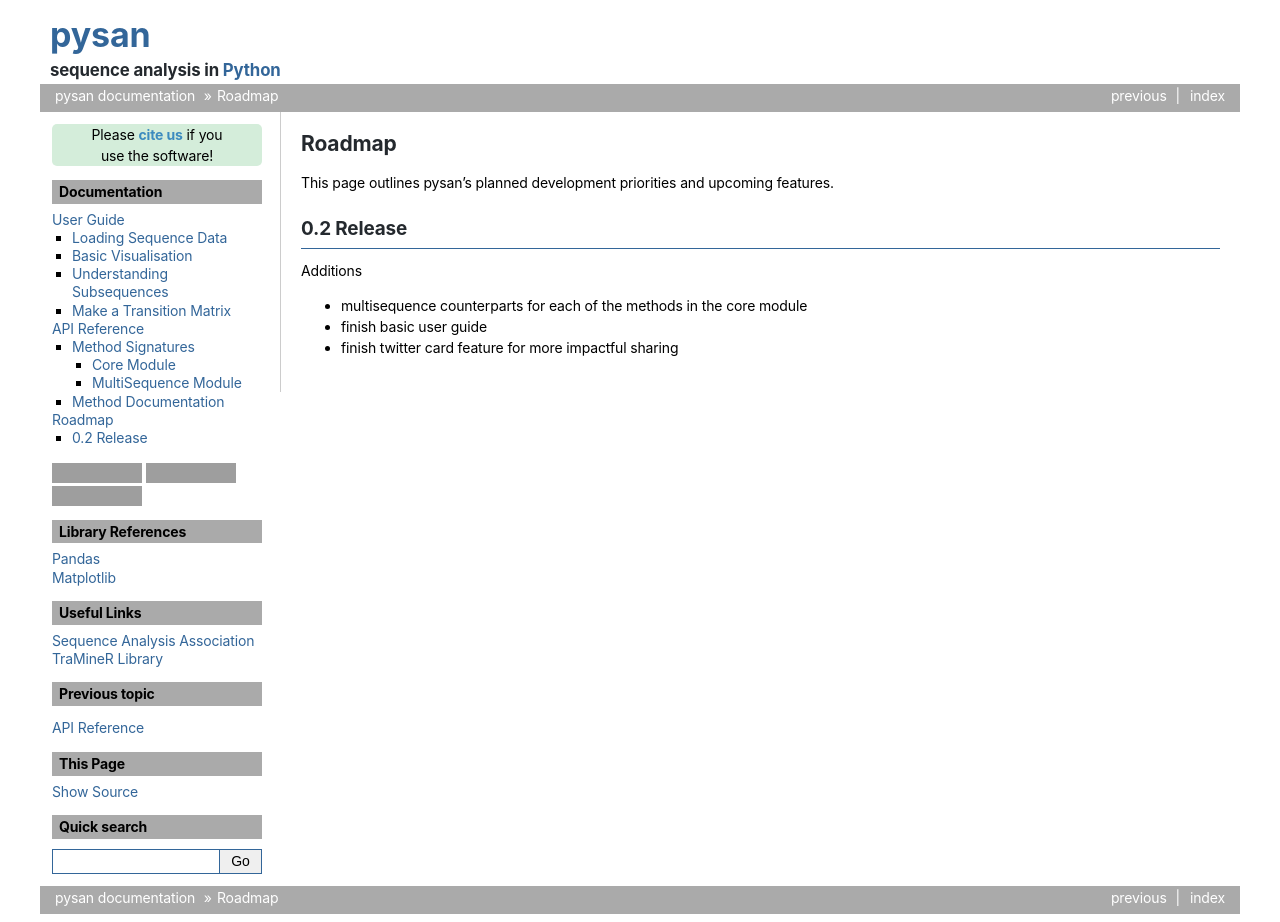
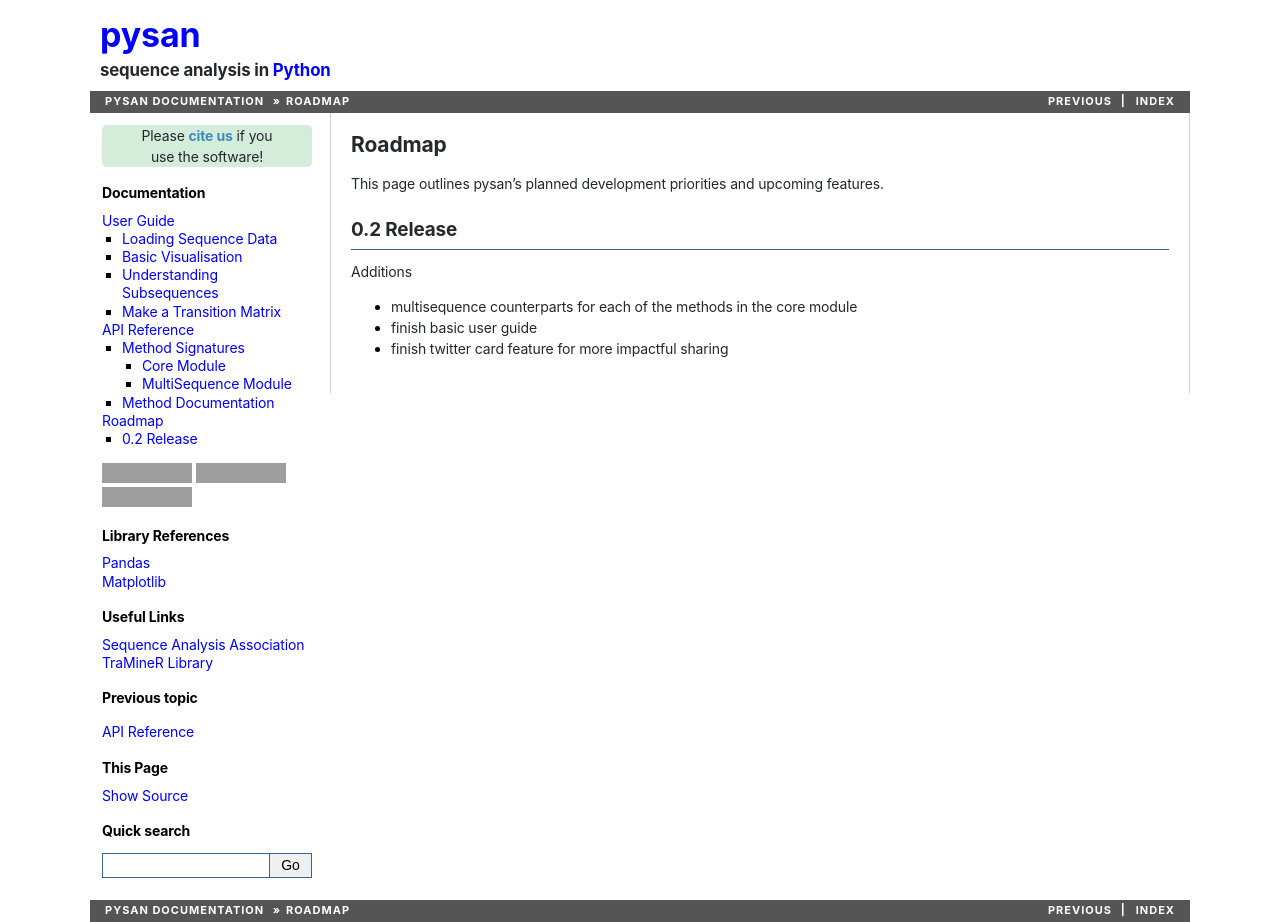
Before and after one commit to pysan-dev/pysan_classic, a Sphinx documentation site: the page built from docs/roadmap.rst, in a window 1280 px wide. Built offline with Sphinx 7.4.7, drawn with Linux system fonts in a browser that asks for light colours; grey boxes are pictures that could not be loaded.

Commit message:
fixed plot_sequence_1d

```diff
--- a/docs/_static/pysan_style.css
+++ b/docs/_static/pysan_style.css
@@ -10,7 +10,7 @@ pre{
 }
 
 body{
-	max-width: 1200px;
+	max-width: 1100px;
 	margin: 0 auto;
 	background-image: none;
 	border: none;
@@ -18,6 +18,7 @@ body{
 
 div.body{
 	max-width: 100%;
+	border-right: 1px solid #ccc;
 }
 div.body img{
 	max-width: 500px;
@@ -38,14 +39,42 @@ h1, h2, h3{
     font-family: -apple-system,BlinkMacSystemFont,Segoe UI,Helvetica,Arial,sans-serif,Apple Color Emoji,Segoe UI Emoji;
     color:#24292e;
 }
+p{
+	color: #23282d;
+}
 div.sphinxsidebar h3, div.sphinxsidebar h4, div.related ul{
-	background-color: #aaa !important;
+	background-color: white;
 	color: black !important;
 	border: none !important;
+}
+div.sphinxsidebar h3, div.sphinxsidebar h4{
+	padding-left: 0;
+}
+div.part_width h3{
+	border-bottom: none;
+}
+ div.related ul{
+ 	margin-top: 10px;
+ 	background-color: #555;
+ 	text-transform: uppercase;
+ 	font-size: 11px;
+ 	font-weight: bold;
+ 	letter-spacing: 1px;
+ }
+.notice{
+	text-align: center;
+	border: 2px solid red;
+	border-radius: 5px;
+	width: 100%;
+	margin-top: 5px;
+}
+a{
+	color: blue;
 }
 
 img{
 	vertical-align: middle;
+	margin-bottom: 3px
 }
 div.footer{
 	display: none;
--- a/docs/index.rst
+++ b/docs/index.rst
@@ -13,7 +13,7 @@
 
 .. container:: notice
 
-	**Please note: pysan is currently in beta - parts of this page may be incomplete**
+	**Please note: pysan is currently in beta - parts of this site may be incomplete**
 
 
 Welcome
@@ -23,8 +23,7 @@ Welcome
 
 .. image:: api-14_00.hires.png
 
-
-
+Read through the user guide and the API reference using the links below to get started, after installing it using one of the commands at the bottom of this page.
 
 .. toctree::
 
--- a/docs/user_guide.rst
+++ b/docs/user_guide.rst
@@ -22,7 +22,7 @@ If you're using multi-channel data, each position in your list should be a tuple
 	multi_channel_sequence = [(1,2),(2,2),(3,2),(3,3)]
 
 
-You can get descriptive information on sequence using the :func:`.describe` method;
+With your data ready, it's useful to first get descriptive information using the :func:`.describe` method;
 
 .. ipython:: python
 
--- a/pysan/__init__.py
+++ b/pysan/__init__.py
@@ -32,6 +32,7 @@ from pysan.core import(
 
 
     plot_sequence,
+    plot_sequence_1d,
     plot_element_counts,
     plot_ngram_counts,
     plot_transition_matrix,
```
Also changed, not shown: docs/notebooks/pysan_dev.ipynb, 1 other file.
